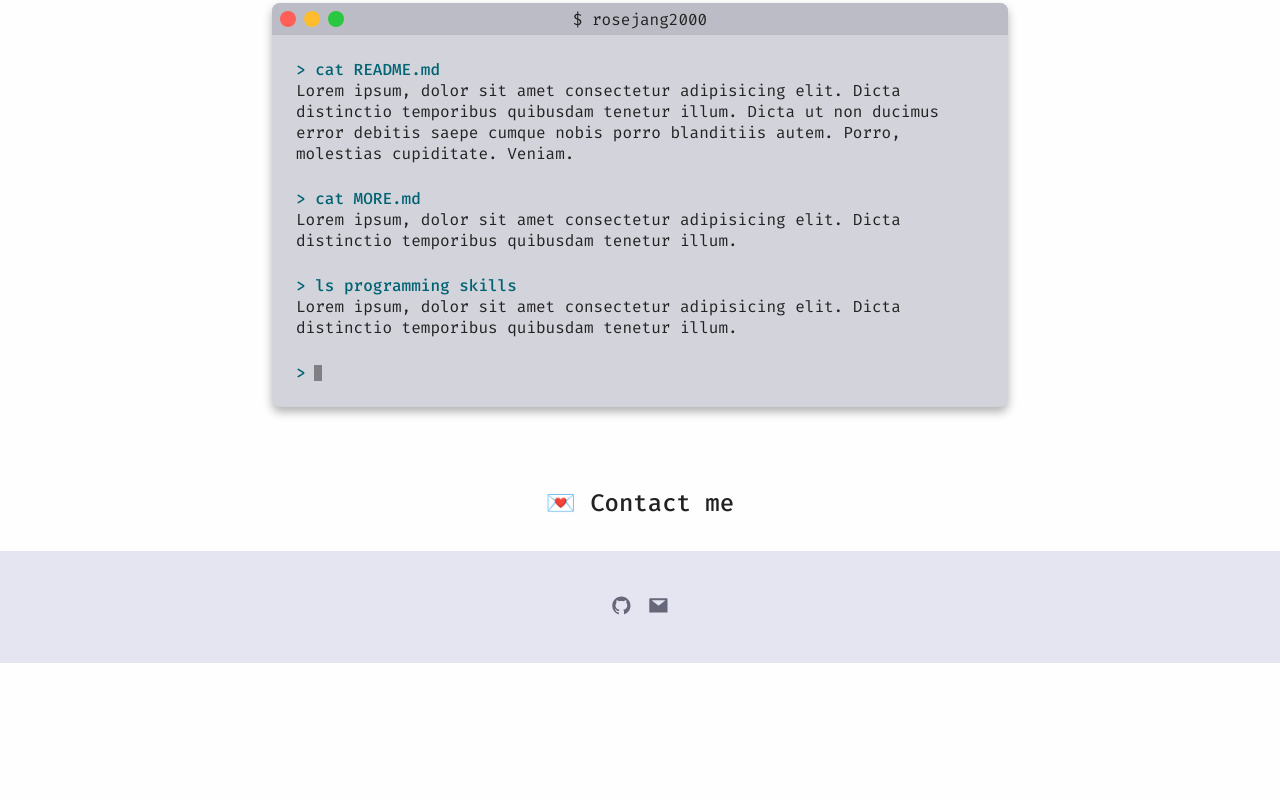
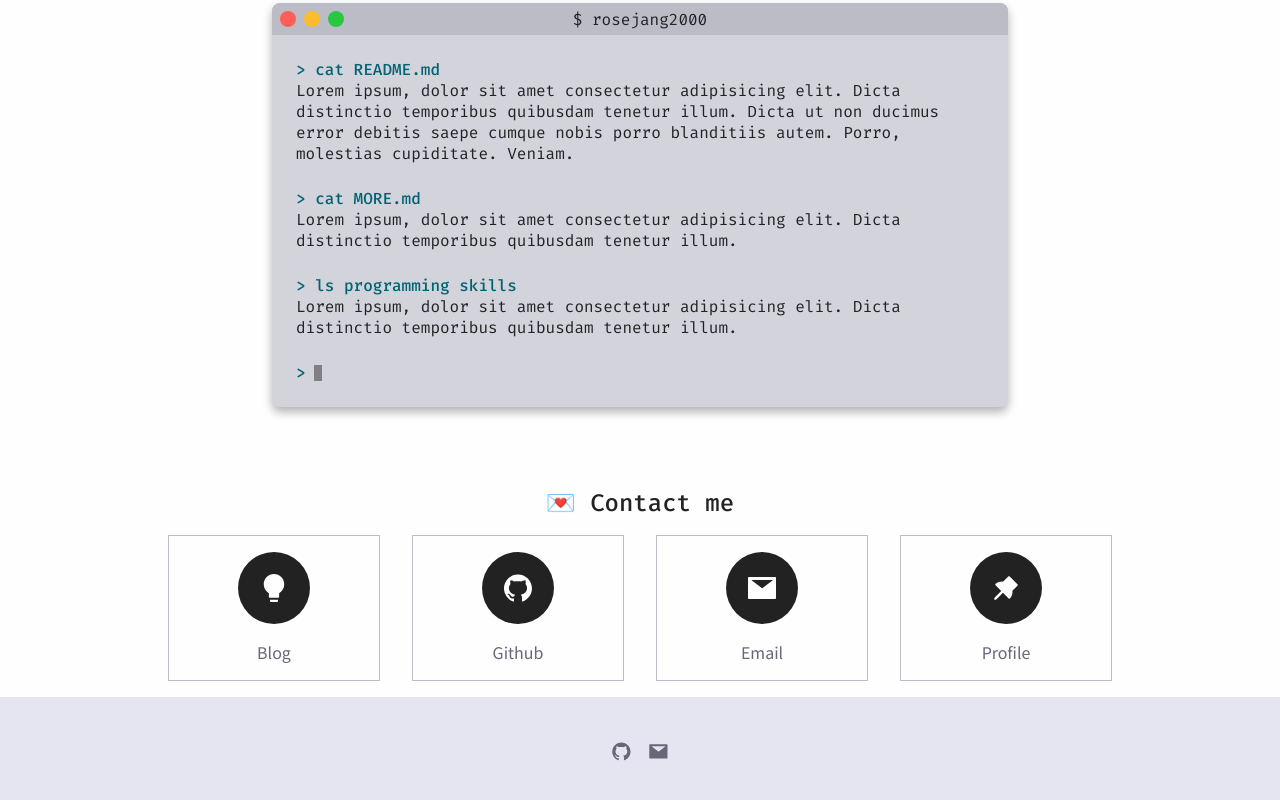
Before and after one commit to RoseJang2000/rosejang2000-portfolio, a React (Vite) app: page / in a window 1280 px wide. Shown: the part 302-1102 px from the top of the page. Before the commit the page ends 965 px from the top, so only its background shows below. Built offline with nearby package versions, Linux system fonts and the light colour scheme.

Commit message:
:sparkles: feat : ContactMe 컴포넌트 추가

```diff
--- /dev/null
+++ b/src/components/Home/ContactMe.tsx
@@ -0,0 +1,105 @@
+import {
+  AiFillBulb,
+  AiFillGithub,
+  AiFillMail,
+  AiFillPushpin,
+} from 'react-icons/ai';
+import styled from 'styled-components';
+
+const ContactMe = () => {
+  return (
+    <ContactMeContainer>
+      <SocialItem>
+        <a
+          href="https://rosejang2000.github.io/"
+          target="_blank"
+          rel="noopener noreferrer"
+        >
+          <div className="icon">
+            <AiFillBulb />
+          </div>
+          Blog
+        </a>
+      </SocialItem>
+      <SocialItem>
+        <a
+          href="https://github.com/RoseJang2000"
+          target="_blank"
+          rel="noopener noreferrer"
+        >
+          <div className="icon">
+            <AiFillGithub />
+          </div>
+          Github
+        </a>
+      </SocialItem>
+      <SocialItem>
+        <a
+          href="mailto:dev.rosejang@gmail.com"
+          target="_blank"
+          rel="noopener noreferrer"
+        >
+          <div className="icon">
+            <AiFillMail />
+          </div>
+          Email
+        </a>
+      </SocialItem>
+      <SocialItem>
+        <a href="/" target="_blank" rel="noopener noreferrer">
+          <div className="icon">
+            <AiFillPushpin />
+          </div>
+          Profile
+        </a>
+      </SocialItem>
+    </ContactMeContainer>
+  );
+};
+
+const ContactMeContainer = styled.ul`
+  width: 59rem;
+  display: grid;
+  gap: 2rem;
+  grid-template-columns: repeat(4, 1fr);
+
+  @media screen and (max-width: 992px) {
+    width: 100%;
+  }
+  @media screen and (max-width: 768px) {
+    grid-template-columns: repeat(2, 1fr);
+  }
+`;
+
+const SocialItem = styled.li`
+  width: 100%;
+  border: 1px solid ${(props) => props.theme.colors.lineColor};
+
+  a {
+    display: flex;
+    flex-direction: column;
+    align-items: center;
+    justify-content: center;
+    padding: 1rem;
+    gap: 1rem;
+  }
+  .icon {
+    width: 4.5rem;
+    height: 4.5rem;
+    border-radius: 50%;
+    font-size: 2rem;
+    color: ${(props) => props.theme.colors.bgColor};
+    display: flex;
+    align-items: center;
+    justify-content: center;
+    background-color: ${(props) => props.theme.colors.titleColor};
+    transition: 0.3s;
+  }
+  :hover {
+    .icon {
+      font-size: 2.5rem;
+    }
+  }
+`;
+
+export default ContactMe;
--- a/src/pages/Home.tsx
+++ b/src/pages/Home.tsx
@@ -1,5 +1,6 @@
 import styled from 'styled-components';
 import AboutMe from '@components/Home/AboutMe';
+import ContactMe from '@components/Home/ContactMe';
 
 const Home = () => {
   return (
@@ -11,6 +12,7 @@ const Home = () => {
       <h2 className="category-title">😄 About me</h2>
       <AboutMe />
       <h2 className="category-title">💌 Contact me</h2>
+      <ContactMe />
     </HomeContainer>
   );
 };
```
